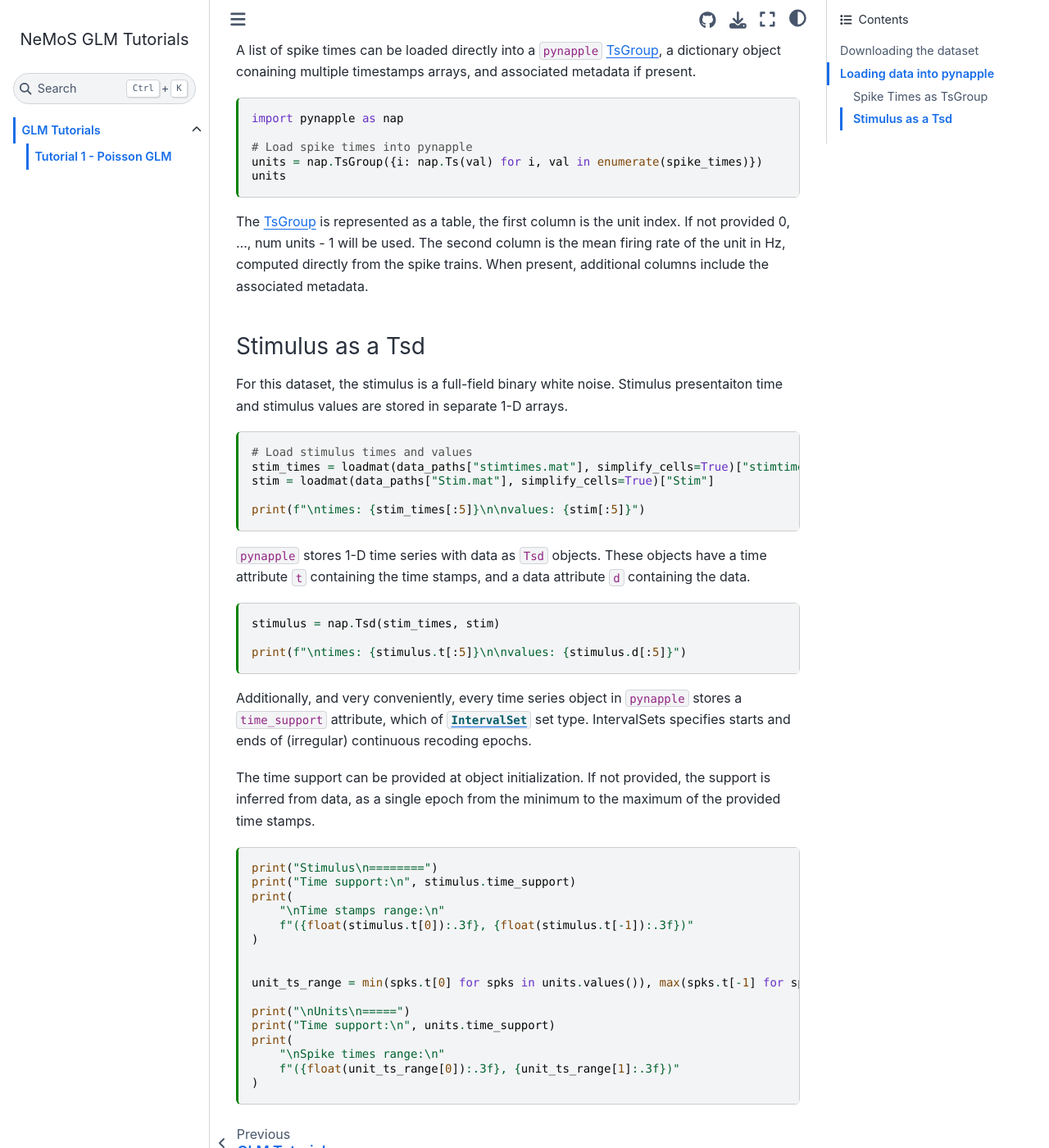
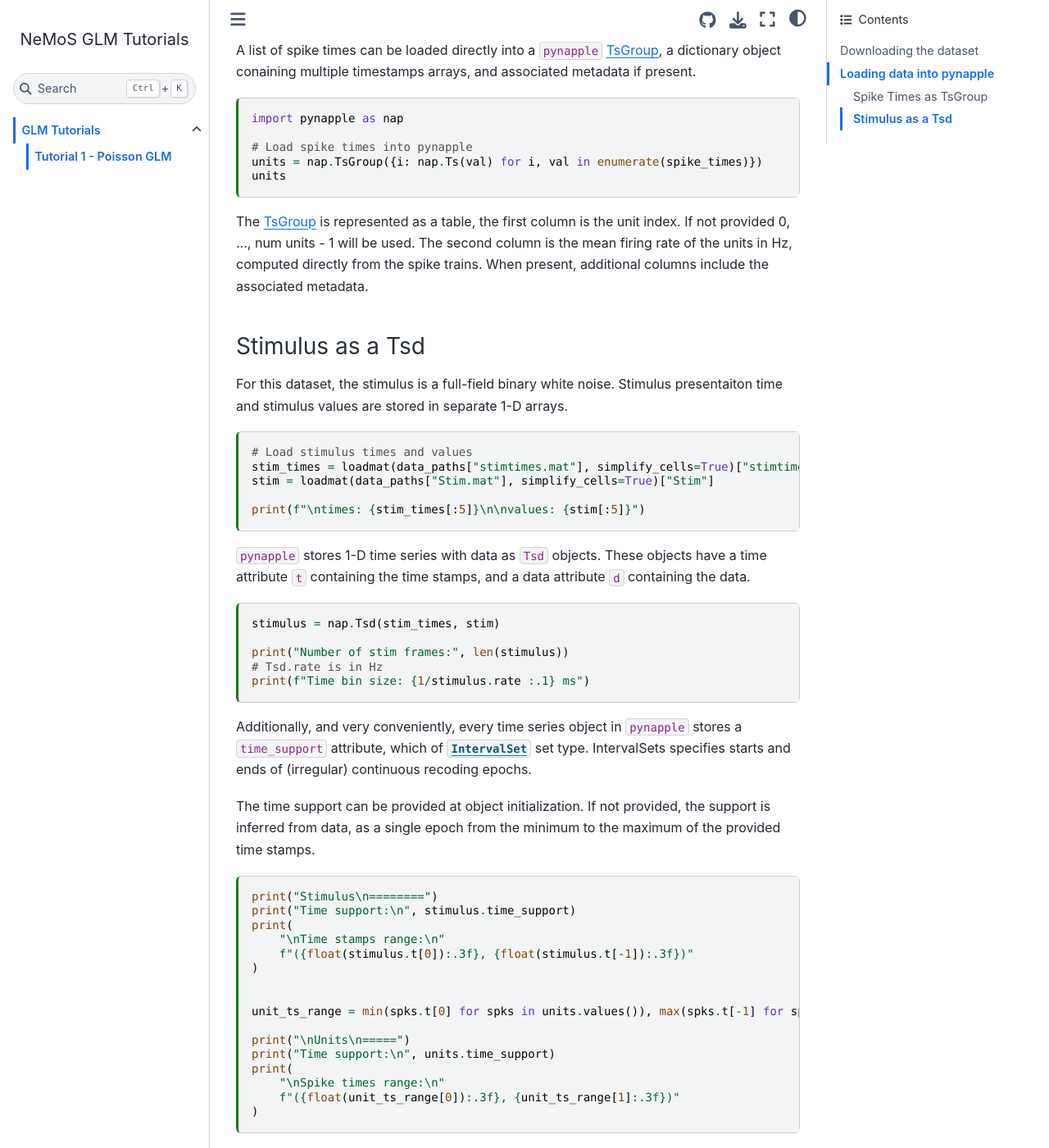
Before and after one commit to BalzaniEdoardo/nemos_glm_tutorials, a Sphinx documentation site: the page built from docs/tutorials/Sfn-2016-tutorial-GLMs/01_poisson_glm.md, in a window 1280 px wide and 1400 px high, scrolled down 1263 px. Shown: the whole window at 82% size. Built offline with Sphinx 7.4.7 and the Sphinx Book theme 1.1.4, drawn with Linux system fonts in a browser that asks for light colours.

Commit message:
add changes

````diff
--- a/docs/tutorials/Sfn-2016-tutorial-GLMs/01_poisson_glm.md
+++ b/docs/tutorials/Sfn-2016-tutorial-GLMs/01_poisson_glm.md
@@ -66,7 +66,7 @@ units = nap.TsGroup({i: nap.Ts(val) for i, val in enumerate(spike_times)})
 units
 ```
 
-The [TsGroup](https://pynapple.org/generated/pynapple.TsGroup.html) is represented as a table, the first column is the unit index. If not provided 0, ..., num units - 1 will be used. The second column is the mean firing rate of the unit in Hz, computed directly from the spike trains.  When present, additional columns include the associated metadata.
+The [TsGroup](https://pynapple.org/generated/pynapple.TsGroup.html) is represented as a table, the first column is the unit index. If not provided 0, ..., num units - 1 will be used. The second column is the mean firing rate of the units in Hz, computed directly from the spike trains.  When present, additional columns include the associated metadata.
 
 
 ### Stimulus as a Tsd
@@ -86,7 +86,9 @@ print(f"\ntimes: {stim_times[:5]}\n\nvalues: {stim[:5]}")
 ```{code-cell} ipython3
 stimulus = nap.Tsd(stim_times, stim)
 
-print(f"\ntimes: {stimulus.t[:5]}\n\nvalues: {stimulus.d[:5]}")
+print("Number of stim frames:", len(stimulus))
+# Tsd.rate is in Hz
+print(f"Time bin size: {1/stimulus.rate :.1} ms")
 ```
 
 Additionally, and very conveniently, every time series object in `pynapple` stores a `time_support` attribute, which of [`IntervalSet`](https://pynapple.org/generated/pynapple.IntervalSet.html) set type. IntervalSets  specifies starts and ends of (irregular) continuous recoding epochs.
````
